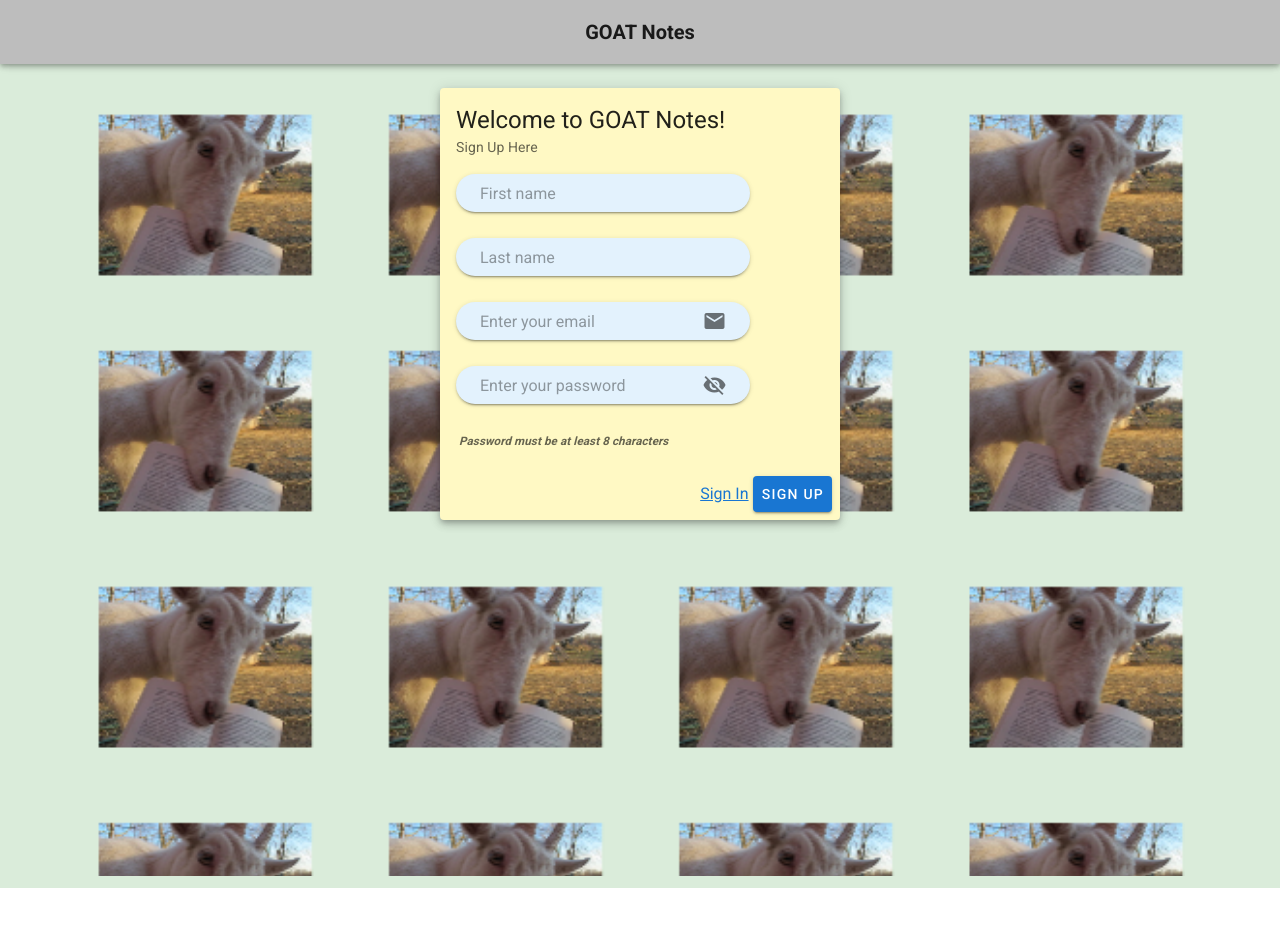
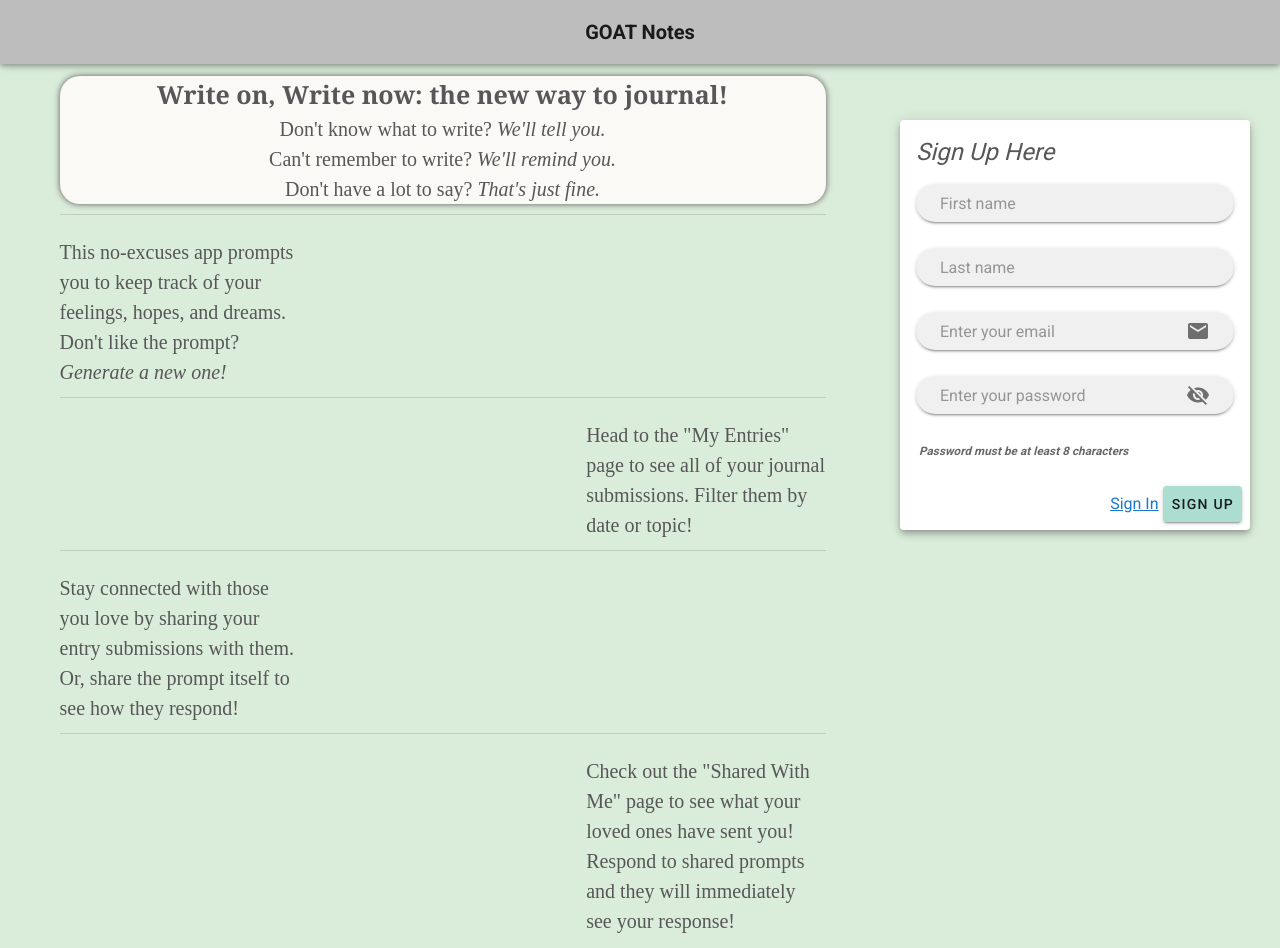
Before and after one commit to athibau2/goatnote, a Nuxt app: page /signup in a window 1280 px wide. Before the commit the page ends 888 px from the top, so only its background shows below. Built offline with nearby package versions, Linux system fonts and the light colour scheme.

Commit message:
login, signup screens

```diff
--- a/assets/styles.css
+++ b/assets/styles.css
@@ -6,10 +6,6 @@ input{
     width: 80%;
     padding-left: 5px;
     margin-top: 10px;
-}
-
-.selector {
-    width: 80%;
 }
 
 .modal-overlay {
--- a/layouts/noauth.vue
+++ b/layouts/noauth.vue
@@ -13,7 +13,7 @@
     </v-app-bar>
     <v-main class="main">
       <v-container>
-        <Nuxt />
+        <Nuxt class="main" />
       </v-container>
     </v-main>
   </v-app>
@@ -33,7 +33,8 @@ export default {
 </script>
 
 <style scoped>
-main{
+
+.main{
   background-color: rgb(218, 236, 218)
 }
 </style>
--- a/pages/login.vue
+++ b/pages/login.vue
@@ -1,33 +1,98 @@
 <template>
-    <v-app class="app">
-      <v-container>
-        <v-col>
+    <v-app>
+      <v-row>
+        <v-col class="intro-page" cols="8">
+          <div class="full-intro">
+            <h3 class="text-center">GOAT Notes will help you ace your classes</h3>
+            <div class="intro text-center">
+              No more wasted time in note-taking.
+            </div>
+            <div class="intro text-center">
+              No more wasted time in studying.
+            </div>
+          </div>
+          <v-divider class="intro-divider" />
+
+          <!-- Row 1 -->
+          <v-row class="intro-rows" align="center">
+            <v-col cols="4">
+              <span class="intro">
+                This no-excuses app prompts you to keep track of your feelings, hopes, and dreams. Don't like the prompt? <em>Generate a new one!</em>
+              </span>
+            </v-col>
+            <v-col cols="8">
+              <!-- <img class="intro-img" src="~/assets/images/home-screen.png" height="250px"> -->
+            </v-col>
+          </v-row>
+
+          <v-divider class="intro-divider" />
+
+          <!-- Row 2 -->
+          <v-row class="intro-rows" align="center">
+            <v-col cols="8">
+              <!-- <img class="intro-img" src="~/assets/images/my-entries.png" height="250px"> -->
+            </v-col>
+            <v-col cols="4">
+              <span class="intro">
+                Head to the "My Entries" page to see all of your journal submissions. Filter them by date or topic!
+              </span>
+            </v-col>
+          </v-row>
+
+          <v-divider class="intro-divider" />
+
+          <!-- Row 3 -->
+          <v-row class="intro-rows" align="center">
+            <v-col cols="4">
+              <span class="intro">
+                Stay connected with those you love by sharing your entry submissions with them. Or, share the prompt itself to see how they respond!
+              </span>
+            </v-col>
+            <v-col cols="8">
+              <!-- <img class="intro-img" src="~/assets/images/share.png" height="250px"> -->
+            </v-col>
+          </v-row>
+
+          <v-divider class="intro-divider" />
+
+          <!-- Row 4 -->
+          <v-row class="intro-rows" align="center">
+            <v-col cols="8">
+              <!-- <img class="intro-img" src="~/assets/images/shared-with-me.png" height="250px"> -->
+            </v-col>
+            <v-col cols="4">
+              <span class="intro">
+                Check out the "Shared With Me" page to see what your loved ones have sent you! Respond to shared prompts and they will immediately see your response!
+              </span>
+            </v-col>
+          </v-row>
+        </v-col>
+
+        <!-- Sign in Form -->
+        <v-col cols="4">
             <v-row justify="center" align="center">
-                <v-card color="light yellow lighten-4" elevation="5" width="400">
-                <v-card-title  class="headline">
-                    Welcome to GOAT Notes!
+              <v-card class="card" elevation="5" width="350">
+                <v-card-title class="headline" style="color: #575757">
+                    <em>Sign In Here</em>
                 </v-card-title>
-                <v-card-subtitle>
-                    Sign In Here
-                </v-card-subtitle>
                 <v-card-text>
                     <v-text-field
                         class="selector"
+                        background-color="#f0f0f0"
                         dense
                         solo
                         rounded
-                      background-color="light blue lighten-5"
+                        v-model="email"
                         :append-icon="'mdi-email'"
-                      v-model="email"
                         placeholder="Enter your email"
                     >
                     </v-text-field>
                     <v-text-field
                         class="selector"
+                        background-color="#f0f0f0"
                         dense
                         solo
                         rounded
-                      background-color="light blue lighten-5"
                         :append-icon="show ? 'mdi-eye' : 'mdi-eye-off'"
                         :type="show ? 'text' : 'password'"
                         @click:append="show = !show"
@@ -41,14 +106,14 @@
                     <v-spacer />
                     <nuxt-link to="/signup">Join Here</nuxt-link>
                     <span>&nbsp;</span>
-                    <v-btn color="primary" nuxt @click="login()">
+                    <v-btn color="#abddd0" nuxt @click="login()">
                         Sign In
                     </v-btn>
                 </v-card-actions>
               </v-card>
             </v-row>
         </v-col>
-      </v-container>
+      </v-row>
     </v-app>
 </template>
 
@@ -89,10 +154,61 @@ export default {
 <style scoped>
 @import '~/assets/styles.css';
 
-.app{
-    background: url('~@/static/goats.png');
-    background-size: 25%;
-    background-repeat: repeat;
+.intro-page {
+  animation: fadeInAnimation ease 3s;
+  animation-iteration-count: 1;
+  animation-fill-mode: forwards;
+}
+
+@keyframes fadeInAnimation {
+    0% {
+        opacity: 0;
+    }
+    100% {
+        opacity: 1;
+    }
+}
+
+.card {
+  position: fixed;
+  top: 15%;
+  right: 30px;
+  animation: fadeInAnimation ease 2s;
+  opacity: 0;
+  animation-iteration-count: 1;
+  animation-fill-mode: forwards;
+  animation-delay: 1s;
+}
+
+.full-intro {
+  background-color: #FAF9F6;
+  border-radius: 20px;
+  box-shadow: 0px 0px 6px #575757;
+}
+
+h3 {
+  font-size: 25px;
+  color: #575757;
+  font-family: Georgia, 'Times New Roman', Times, serif;
+}
+
+.intro {
+  font-size: 20px;
+  color: #575757;
+  font-family: Cochin;
+}
+
+.intro-rows {
+  margin-top: 10px;
+}
+
+.intro-divider {
+  margin-top: 10px;
+}
+
+.intro-img {
+  border-radius: 10px;
+  box-shadow: 0px 0px 4px #575757;
 }
 
 </style>
--- a/pages/note.vue
+++ b/pages/note.vue
@@ -36,7 +36,7 @@
                 </v-text-field>
                 <v-menu
                   v-if="!editNote"
-                  top
+                  bottom
                   transition="slide-y-transition"
                   :offset-y="true"
                   :close-on-content-click="true"
@@ -206,7 +206,6 @@ export default {
         await this.$store.dispatch('users/openNote', {
           noteid: noteid
         })
-        console.log(this.currentNote.typednotes)
         this.noteText = this.currentNote.typednotes
       }
   },
--- a/pages/signup.vue
+++ b/pages/signup.vue
@@ -1,42 +1,110 @@
 <template>
-    <v-app class="app">
-        <v-container>
-            <v-col>
+    <v-app>
+        <v-row>
+            <v-col class="intro-page" cols="8">
+                <div class="full-intro">
+                    <h3 class="text-center">Write on, Write now: the new way to journal!</h3>
+                    <div class="intro text-center">
+                    Don't know what to write? <em>We'll tell you.</em>
+                    </div>
+                    <div class="intro text-center">
+                    Can't remember to write? <em>We'll remind you.</em>
+                    </div>
+                    <div class="intro text-center">
+                    Don't have a lot to say? <em>That's just fine.</em>
+                    </div>
+                </div>
+                <v-divider class="intro-divider" />
+
+                <!-- Row 1 -->
+                <v-row class="intro-rows" align="center">
+                    <v-col cols="4">
+                    <span class="intro">
+                        This no-excuses app prompts you to keep track of your feelings, hopes, and dreams. Don't like the prompt? <em>Generate a new one!</em>
+                    </span>
+                    </v-col>
+                    <v-col cols="8">
+                        <!-- <img class="intro-img" src="~/assets/images/home-screen.png" height="250px"> -->
+                    </v-col>
+                </v-row>
+
+                <v-divider class="intro-divider" />
+
+                <!-- Row 2 -->
+                <v-row class="intro-rows" align="center">
+                    <v-col cols="8">
+                        <!-- <img class="intro-img" src="~/assets/images/my-entries.png" height="250px"> -->
+                    </v-col>
+                    <v-col cols="4">
+                    <span class="intro">
+                        Head to the "My Entries" page to see all of your journal submissions. Filter them by date or topic!
+                    </span>
+                    </v-col>
+                </v-row>
+
+                <v-divider class="intro-divider" />
+
+                <!-- Row 3 -->
+                <v-row class="intro-rows" align="center">
+                    <v-col cols="4">
+                    <span class="intro">
+                        Stay connected with those you love by sharing your entry submissions with them. Or, share the prompt itself to see how they respond!
+                    </span>
+                    </v-col>
+                    <v-col cols="8">
+                        <!-- <img class="intro-img" src="~/assets/images/share.png" height="250px"> -->
+                    </v-col>
+                </v-row>
+
+                <v-divider class="intro-divider" />
+
+                <!-- Row 4 -->
+                <v-row class="intro-rows" align="center">
+                    <v-col cols="8">
+                        <!-- <img class="intro-img" src="~/assets/images/shared-with-me.png" height="250px"> -->
+                    </v-col>
+                    <v-col cols="4">
+                    <span class="intro">
+                        Check out the "Shared With Me" page to see what your loved ones have sent you! Respond to shared prompts and they will immediately see your response!
+                    </span>
+                    </v-col>
+                </v-row>
+            </v-col>
+
+            <!-- Sign up Form -->
+            <v-col cols="4">
                 <v-row justify="center" align="center">
-                    <v-card color="light yellow lighten-4" elevation="5" width="400">
-                    <v-card-title class="headline">
-                        Welcome to GOAT Notes!
+                    <v-card class="card" elevation="5" width="350">
+                        <v-card-title class="headline" style="color: #575757">
+                            <em>Sign Up Here</em>
                         </v-card-title>
-                    <v-card-subtitle>
-                        Sign Up Here
-                    </v-card-subtitle>
                         <v-card-text>
                             <v-text-field
                                 class="selector"
+                                background-color="#f0f0f0"
                                 dense
                                 solo
                                 rounded
-                            background-color="light blue lighten-5"
                                 v-model="firstname"
                                 placeholder="First name"
                             >
                             </v-text-field>
                             <v-text-field
                                 class="selector"
+                                background-color="#f0f0f0"
                                 dense
                                 solo
                                 rounded
-                            background-color="light blue lighten-5"
                                 v-model="lastname"
                                 placeholder="Last name"
                             >
                             </v-text-field>
                             <v-text-field
                                 class="selector"
+                                background-color="#f0f0f0"
                                 dense
                                 solo
                                 rounded
-                            background-color="light blue lighten-5"
                                 v-model="email"
                                 :append-icon="'mdi-email'"
                                 placeholder="Enter your email"
@@ -44,10 +112,10 @@
                             </v-text-field>
                             <v-text-field
                                 class="selector"
+                                background-color="#f0f0f0"
                                 dense
                                 solo
                                 rounded
-                            background-color="light blue lighten-5"
                                 :append-icon="show ? 'mdi-eye' : 'mdi-eye-off'"
                                 :type="show ? 'text' : 'password'"
                                 @click:append="show = !show"
@@ -62,14 +130,14 @@
                             <v-spacer />
                             <nuxt-link to="/login">Sign In</nuxt-link>
                             <span>&nbsp;</span>
-                        <v-btn color="primary" nuxt @click="signup()">
+                            <v-btn color="#abddd0" nuxt @click="signup()">
                                 Sign Up
                             </v-btn>
                         </v-card-actions>
                     </v-card>
                 </v-row>
             </v-col>
-        </v-container>
+        </v-row>
     </v-app>
 </template>
 
@@ -116,10 +184,62 @@ export default {
 <style scoped>
 @import '~/assets/styles.css';
 
-.app{
-    background: url('~@/static/goats.png');
-    background-size: 25%;
-    background-repeat: repeat;
+.intro-page {
+  animation: fadeInAnimation ease 3s;
+  animation-iteration-count: 1;
+  animation-fill-mode: forwards;
 }
 
+@keyframes fadeInAnimation {
+    0% {
+        opacity: 0;
+    }
+    100% {
+        opacity: 1;
+    }
+}
+
+.card {
+  position: fixed;
+  top: 15%;
+  right: 30px;
+  animation: fadeInAnimation ease 2s;
+  opacity: 0;
+  animation-iteration-count: 1;
+  animation-fill-mode: forwards;
+  animation-delay: 1s;
+}
+
+.full-intro {
+  background-color: #FAF9F6;
+  border-radius: 20px;
+  box-shadow: 0px 0px 6px #575757;
+}
+
+h3 {
+  font-size: 25px;
+  color: #575757;
+  font-family: Georgia, 'Times New Roman', Times, serif;
+}
+
+.intro {
+  font-size: 20px;
+  color: #575757;
+  font-family: Cochin;
+}
+
+.intro-rows {
+  margin-top: 10px;
+}
+
+.intro-divider {
+  margin-top: 10px;
+}
+
+.intro-img {
+  border-radius: 10px;
+  box-shadow: 0px 0px 4px #575757;
+}
+
+
 </style>
--- a/store/users.js
+++ b/store/users.js
@@ -148,8 +148,8 @@ export const actions = {
         })
         if (response.status === 201) {
             dispatch('openNote', { noteid: response.data[0].noteid })
-            // dispatch('collections', { orgid })
-            // dispatch('notes', { collectionid })
+            dispatch('collections', { orgid })
+            dispatch('notes', { collectionid })
         }
     },
 
@@ -361,7 +361,6 @@ export const actions = {
         try {
             const res = await axios.get(API_URL + '/see_study_plans?noteid=eq.' + noteid)
             if (res.status === 200) {
-                console.log(res)
                 for (let i = 0; i < res.data.length; ++i) {
                     let timeOfDay = " AM"
                     let time = res.data[i].time
```
Lines whose indentation alone changed are shown as unchanged.
